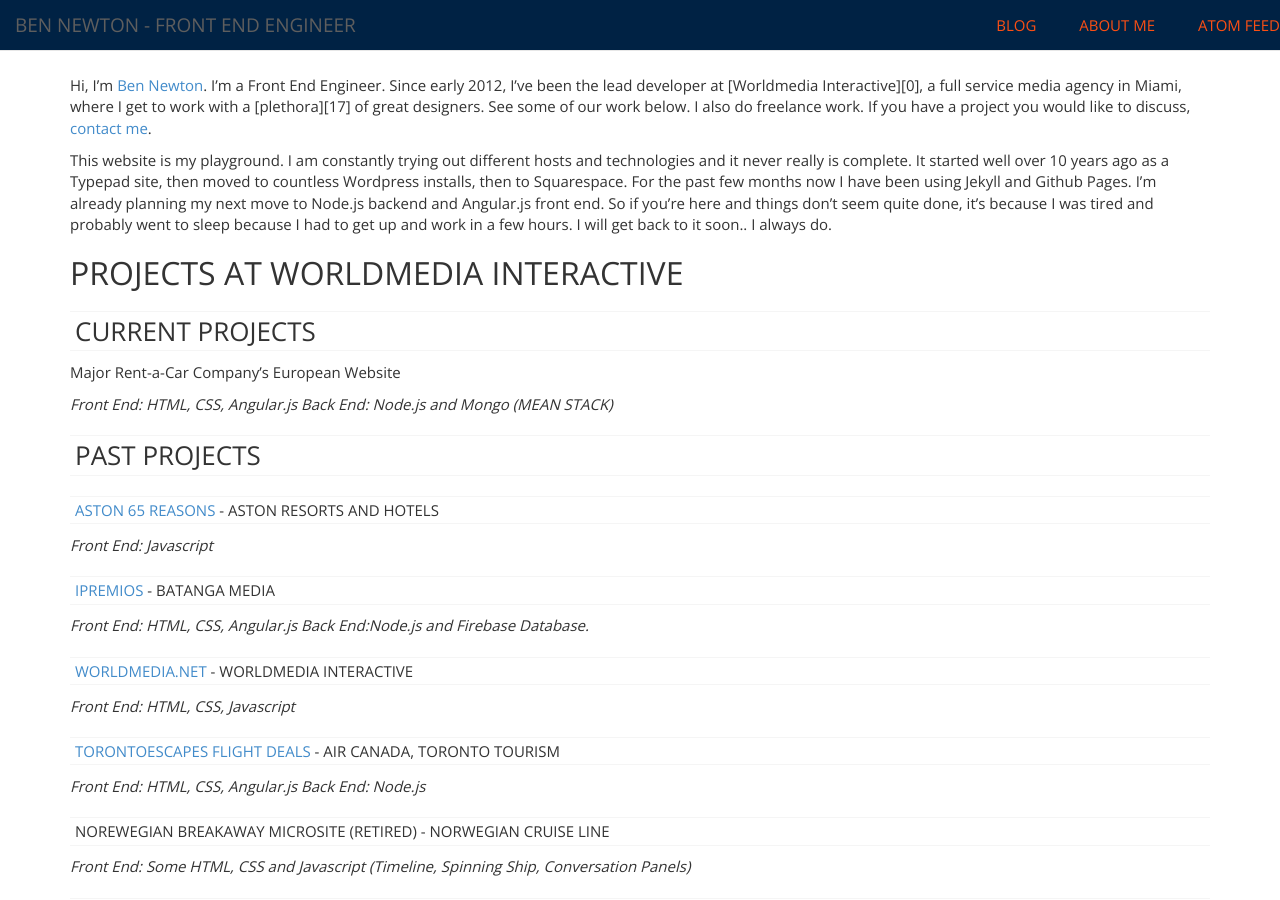
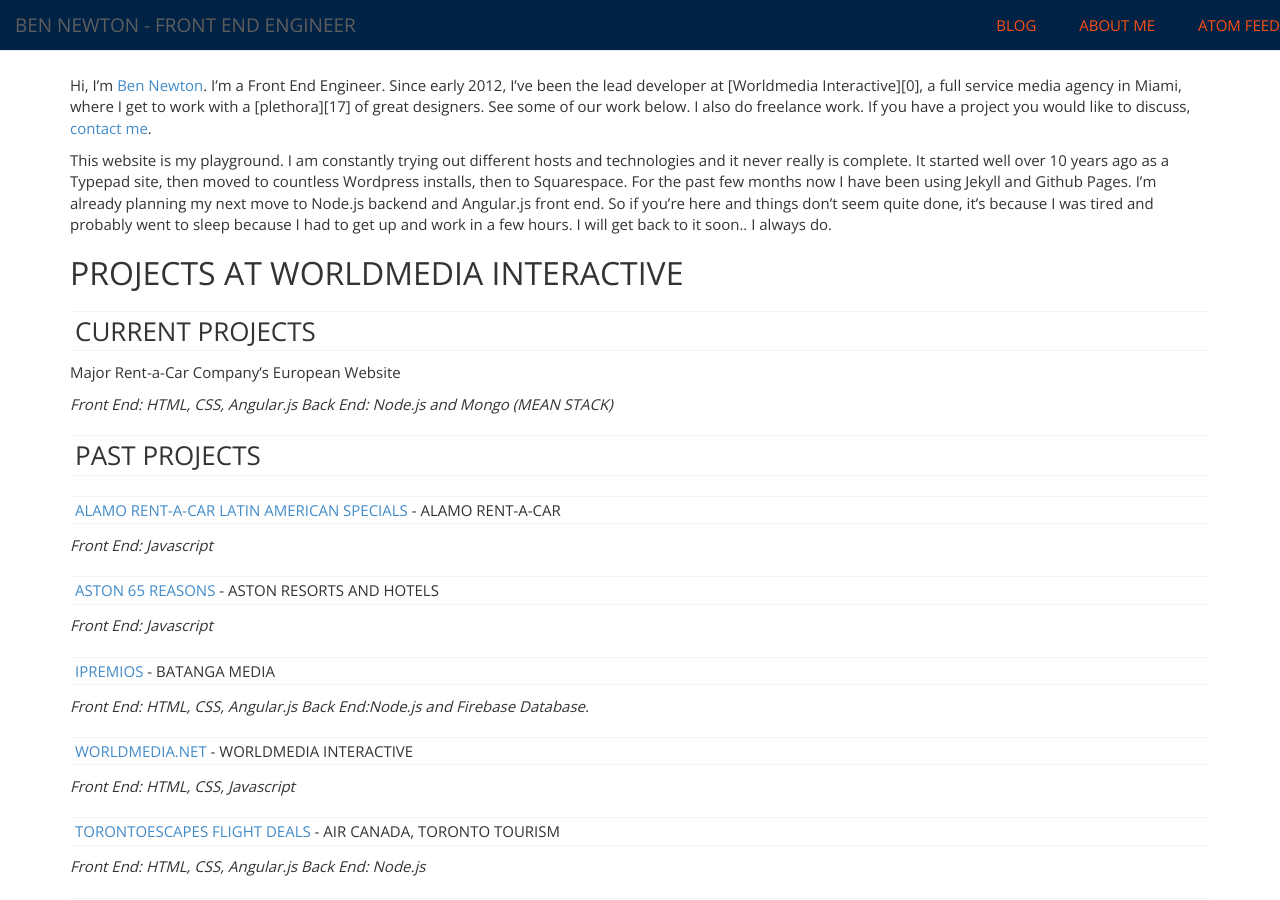
Before and after one commit to bennewton999/bennewton999.github.io, a Jekyll site: the page built from index.md, in a window 1280 px wide and 900 px high. Built offline with Jekyll 4.4.1, drawn with Linux system fonts in a browser that asks for light colours; nearby versions of some CDN libraries; Markdown is read by kramdown in place of the engine named in the settings.

Commit message:
added alamo

```diff
--- a/index.md
+++ b/index.md
@@ -16,6 +16,10 @@ Major Rent-a-Car Company's European Website
 _Front End: HTML, CSS, Angular.js Back End: Node.js and Mongo (MEAN STACK)_
 
 ###Past Projects
+
+#####[Alamo Rent-a-Car Latin American Specials](http://latamspecials.alamo.com) - Alamo Rent-a-Car
+
+_Front End: Javascript_
 
 #####[Aston 65 Reasons](http://65reasons.astonhotels.com) - Aston Resorts and Hotels
 
```
